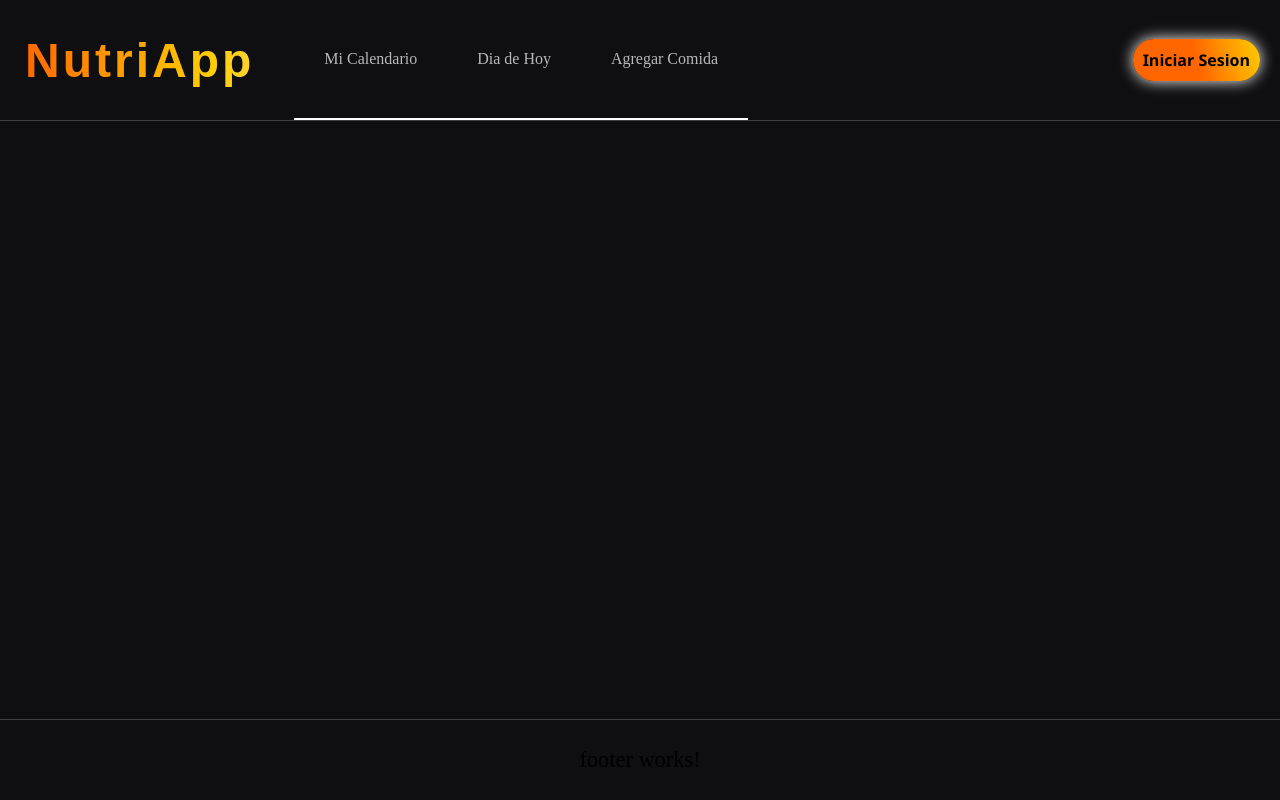
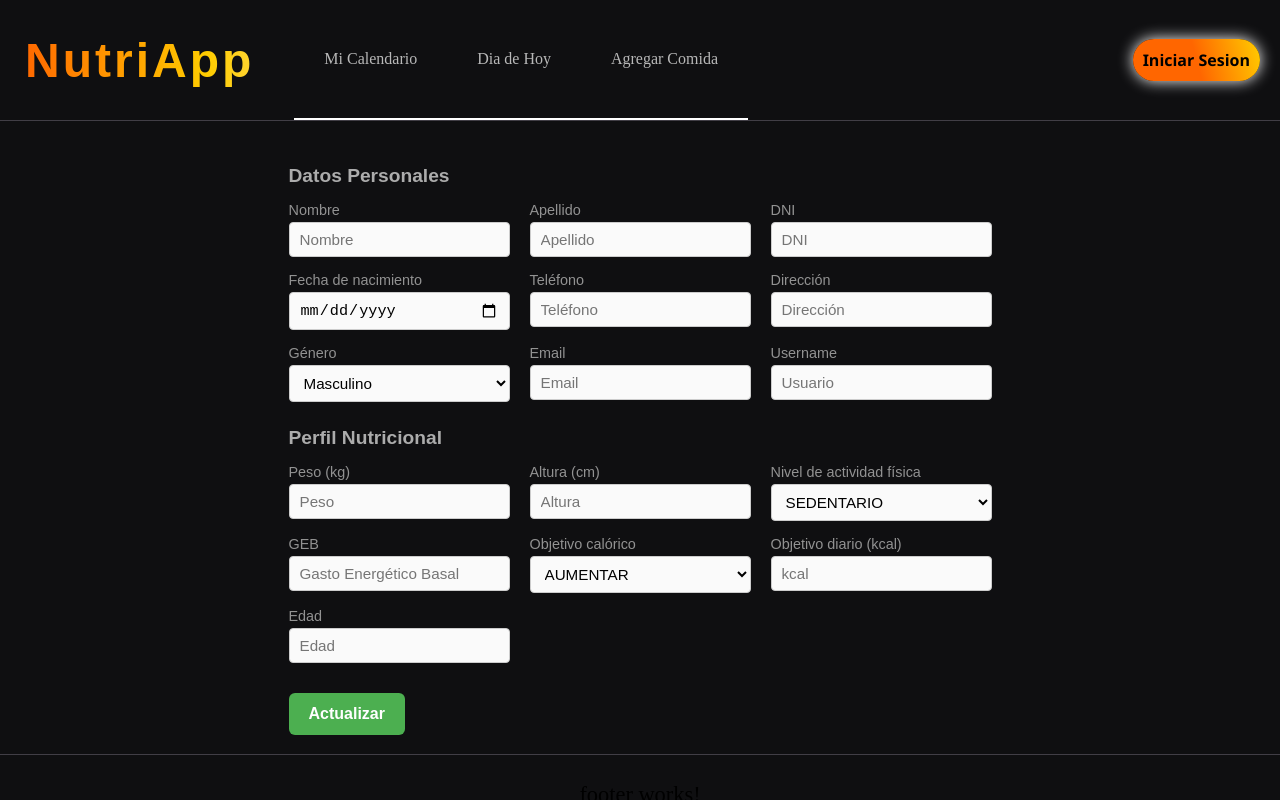
Before and after one commit to JuaniVT/NutriApp-FrontEnd, an Angular app: page /perfil in a window 1280 px wide. Built offline with nearby package versions, Linux system fonts and the light colour scheme; no server answers.

Commit message:
Agrego el html y css del perfil y para que el header no se mueva cuando nos movemos de componente

```diff
--- a/src/app/Pages/mi-perfil-componente/mi-perfil-componente.css
+++ b/src/app/Pages/mi-perfil-componente/mi-perfil-componente.css
@@ -1,3 +1,67 @@
-h2{
+.form-container {
+    width: 100%;
+    padding: 20px;
+    box-sizing: border-box;
+    font-family: Arial, sans-serif;
+}
+
+/* TITULO SECCIÓN */
+.section-title {
+    margin-top: 25px;
+    margin-bottom: 15px;
+    font-size: 1.2rem;
+    font-weight: 700;
+    color: #acacac;
+}
+
+/* GRID GENERAL */
+.grid {
+    display: grid;
+    grid-template-columns: repeat(3, 1fr);
+    gap: 15px 20px;
+}
+
+/* CAMPO */
+.field {
+    display: flex;
+    flex-direction: column;
+}
+
+.field label {
+    margin-bottom: 4px;
+    font-size: 0.9rem;
+    color: #929292;
+}
+
+/* INPUTS */
+.field input,
+.field select {
+    padding: 8px 10px;
+    border: 1px solid #ccc;
+    border-radius: 4px;
+    font-size: 0.95rem;
+    background-color: #fafafa;
+}
+
+.field input:focus,
+.field select:focus {
+    outline: none;
+    border-color: #888;
+}
+
+/* BOTÓN */
+.btn-actualizar {
+    margin-top: 30px;
+    padding: 12px 20px;
+    font-size: 1rem;
+    font-weight: bold;
+    background-color: #4caf50;
     color: white;
+    border: none;
+    border-radius: 6px;
+    cursor: pointer;
 }
+
+.btn-actualizar:hover {
+    background-color: #43a047;
+}
--- a/src/app/Pages/mi-perfil-componente/mi-perfil-componente.html
+++ b/src/app/Pages/mi-perfil-componente/mi-perfil-componente.html
@@ -1,15 +1,105 @@
-<div class="profileConteiner">
+<div class="form-container">
 
-    <h2> {{personProfile()?.id}} </h2>
-    <h2> {{personProfile()?.nombre}} </h2>
-    <h2> {{personProfile()?.apellido}} </h2>
-    <h2> {{personProfile()?.dni}} </h2>
-    <h2> {{personProfile()?.fechaNacimiento}} </h2>
-    <h2> {{personProfile()?.telefono}} </h2>
-    <h2> {{personProfile()?.direccion}} </h2>
-    <h2> {{personProfile()?.genero}} </h2>
-    <h2> {{personProfile()?.username}} </h2>
+    <h2 class="section-title">Datos Personales</h2>
 
+    <div class="grid">
+        <div class="field">
+            <label>Nombre</label>
+            <input type="text" placeholder="Nombre">
+        </div>
 
+        <div class="field">
+            <label>Apellido</label>
+            <input type="text" placeholder="Apellido">
+        </div>
 
+        <div class="field">
+            <label>DNI</label>
+            <input type="text" placeholder="DNI">
+        </div>
+
+        <div class="field">
+            <label>Fecha de nacimiento</label>
+            <input type="date">
+        </div>
+
+        <div class="field">
+            <label>Teléfono</label>
+            <input type="text" placeholder="Teléfono">
+        </div>
+
+        <div class="field">
+            <label>Dirección</label>
+            <input type="text" placeholder="Dirección">
+        </div>
+
+        <div class="field">
+            <label>Género</label>
+            <select>
+                <option value="MASCULINO">Masculino</option>
+                <option value="FEMENINO">Femenino</option>
+            </select>
+        </div>
+
+        <div class="field">
+            <label>Email</label>
+            <input type="email" placeholder="Email">
+        </div>
+
+        <div class="field">
+            <label>Username</label>
+            <input type="text" placeholder="Usuario">
+        </div>
+    </div>
+
+    <h2 class="section-title">Perfil Nutricional</h2>
+
+    <div class="grid">
+        <div class="field">
+            <label>Peso (kg)</label>
+            <input type="number" placeholder="Peso">
+        </div>
+
+        <div class="field">
+            <label>Altura (cm)</label>
+            <input type="number" placeholder="Altura">
+        </div>
+
+        <div class="field">
+            <label>Nivel de actividad física</label>
+            <select>
+                <option>SEDENTARIO</option>
+                <option>LIGERO</option>
+                <option>MODERADO</option>
+                <option>ALTO</option>
+                <option>MUY_ALTO</option>
+            </select>
+        </div>
+
+        <div class="field">
+            <label>GEB</label>
+            <input type="number" placeholder="Gasto Energético Basal">
+        </div>
+
+        <div class="field">
+            <label>Objetivo calórico</label>
+            <select>
+                <option>AUMENTAR</option>
+                <option>MANTENER</option>
+                <option>BAJAR</option>
+            </select>
+        </div>
+
+        <div class="field">
+            <label>Objetivo diario (kcal)</label>
+            <input type="number" placeholder="kcal">
+        </div>
+
+        <div class="field">
+            <label>Edad</label>
+            <input type="number" placeholder="Edad">
+        </div>
+    </div>
+
+    <button class="btn-actualizar">Actualizar</button>
 </div>
--- a/src/app/VisualComponents/header/header.css
+++ b/src/app/VisualComponents/header/header.css
@@ -1,3 +1,8 @@
+:host{
+  display: flex;
+  flex-shrink: 0;
+}
+
 .cabecera{
   height: 100%;
   width: 100%;
--- a/src/app/VisualComponents/header/header.html
+++ b/src/app/VisualComponents/header/header.html
@@ -39,7 +39,7 @@
                 <img src="iconos/person-icon.png" alt="Icono Persona" class="iconoPopeable">
             </div>
             <div class="cajaPerfil" id="menuPerfil" popover="manual">
-                <a routerLink="/perfil" class="botonDesplegablePerfil">Perfil</a>
+                <a routerLink="/perfil" onclick="menuPerfil.togglePopover()" class="botonDesplegablePerfil">Perfil</a>
                 <a routerLink="" class="botonDesplegablePerfil">dad</a>
                 <a routerLink="" class="botonDesplegablePerfil">dad</a>
                 <a routerLink="/login"  class="botonDesplegablePerfil" (click)="logOut()">Cerrar Sesion</a>
```
